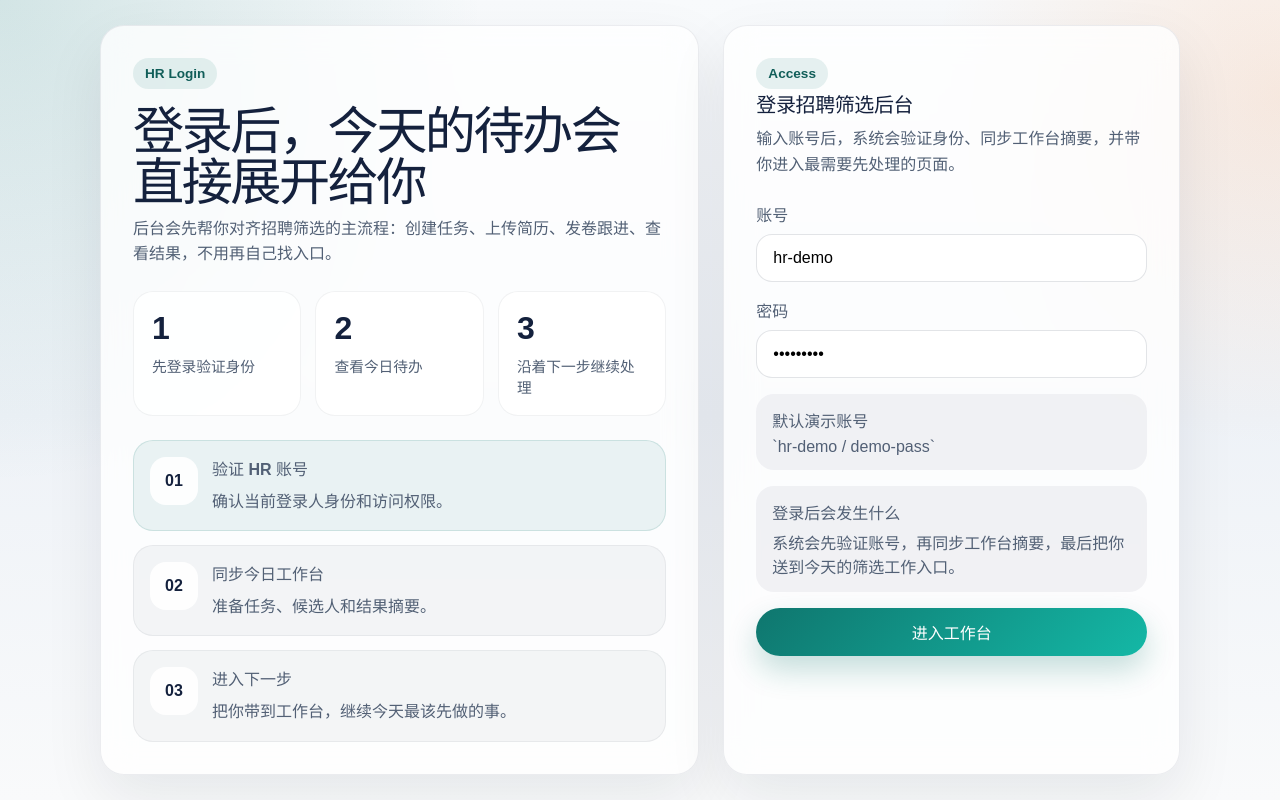
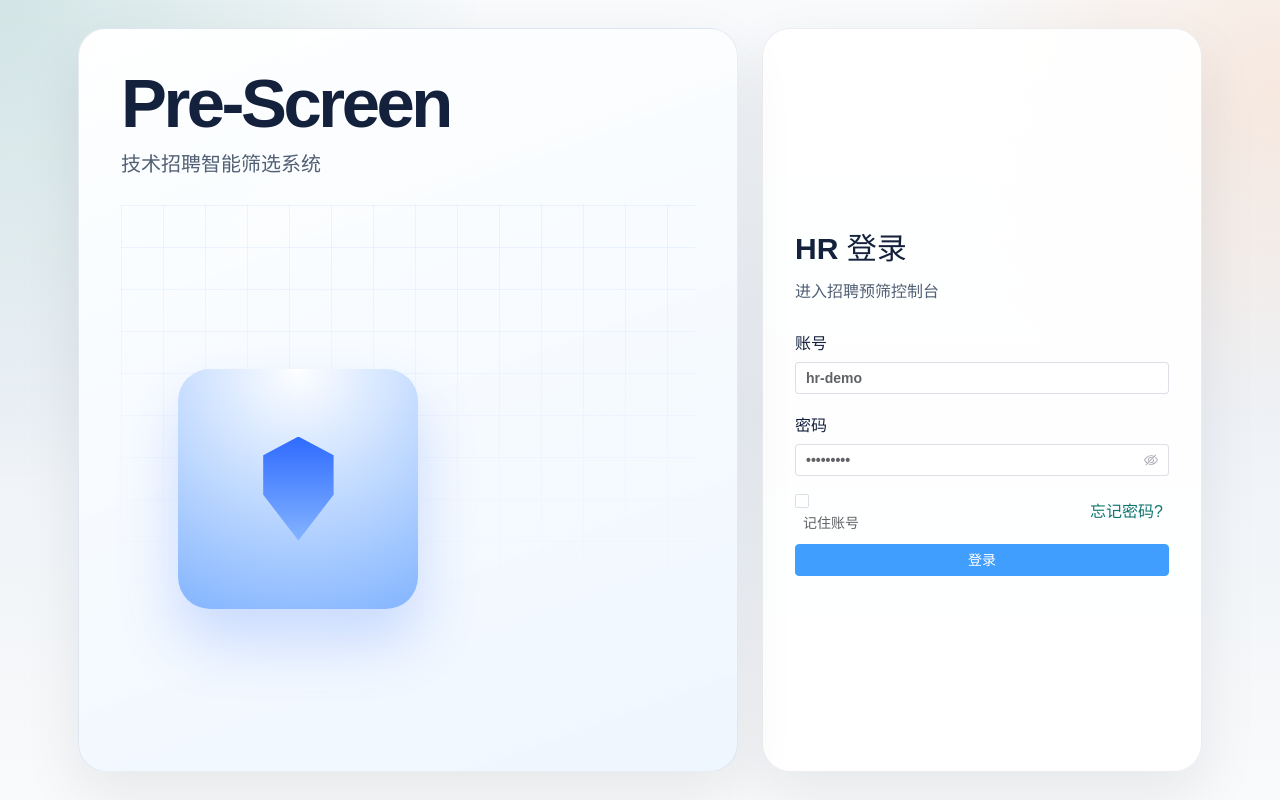
Before and after one commit to Coco422/pre-screen, a Vue app in the folder apps/web/: page /login in a window 1280 px wide. Built offline with nearby package versions, Linux system fonts and the light colour scheme; no server answers.

Commit message:
feat: redesign hr login page

```diff
--- a/apps/web/src/styles.css
+++ b/apps/web/src/styles.css
@@ -417,3 +417,145 @@ select:disabled {
     flex-direction: column;
   }
 }
+
+.login-screen {
+  display: grid;
+  grid-template-columns: minmax(0, 1.1fr) minmax(380px, 440px);
+  gap: 24px;
+  min-height: 100vh;
+  padding: 28px;
+  width: min(1180px, 100%);
+  margin: 0 auto;
+  align-items: stretch;
+}
+
+.login-screen__brand,
+.login-card {
+  border: 1px solid var(--line);
+  border-radius: 28px;
+  background: rgba(255, 255, 255, 0.92);
+  box-shadow: var(--shadow);
+}
+
+.login-screen__brand {
+  position: relative;
+  overflow: hidden;
+  padding: 42px;
+  background: linear-gradient(160deg, rgba(255, 255, 255, 0.96) 0%, rgba(238, 246, 255, 0.98) 100%);
+}
+
+.login-screen__copy {
+  position: relative;
+  z-index: 1;
+}
+
+.login-screen__copy h1 {
+  margin: 0;
+  font-size: clamp(3rem, 6vw, 4.3rem);
+  letter-spacing: -0.05em;
+  line-height: 0.95;
+}
+
+.login-screen__copy p {
+  margin: 12px 0 0;
+  color: var(--ink-soft);
+  font-size: clamp(1.05rem, 2vw, 1.25rem);
+}
+
+.login-hero {
+  position: relative;
+  min-height: 420px;
+  margin-top: 28px;
+}
+
+.login-hero__grid {
+  position: absolute;
+  inset: 0;
+  background-image:
+    linear-gradient(rgba(47, 107, 255, 0.08) 1px, transparent 1px),
+    linear-gradient(90deg, rgba(47, 107, 255, 0.08) 1px, transparent 1px);
+  background-size: 42px 42px;
+  mask-image: linear-gradient(180deg, rgba(0, 0, 0, 0.9), transparent);
+}
+
+.login-hero__shield {
+  position: absolute;
+  left: 10%;
+  bottom: 4%;
+  display: grid;
+  place-items: center;
+  width: 240px;
+  height: 240px;
+  border-radius: 32px;
+  background: radial-gradient(circle at top, rgba(255, 255, 255, 0.85), rgba(102, 163, 255, 0.8));
+  box-shadow: 0 32px 60px rgba(47, 107, 255, 0.22);
+}
+
+.login-hero__shield span {
+  width: 88px;
+  height: 104px;
+  background: linear-gradient(180deg, #2f6bff 0%, #84b4ff 100%);
+  clip-path: polygon(50% 0%, 90% 18%, 90% 56%, 50% 100%, 10% 56%, 10% 18%);
+}
+
+.login-card {
+  display: grid;
+  align-content: center;
+  padding: 36px 32px;
+}
+
+.login-card__header h2 {
+  margin: 0;
+  font-size: 30px;
+}
+
+.login-card__header p {
+  margin: 10px 0 0;
+  color: var(--ink-soft);
+}
+
+.login-form {
+  display: grid;
+  gap: 18px;
+  margin-top: 28px;
+}
+
+.login-form label {
+  display: grid;
+  gap: 8px;
+  font-weight: 600;
+}
+
+.login-form__meta {
+  display: flex;
+  align-items: center;
+  justify-content: space-between;
+  gap: 16px;
+  color: var(--ink-soft);
+}
+
+.login-form__meta button {
+  border: 0;
+  background: transparent;
+  color: var(--accent);
+  cursor: pointer;
+}
+
+.login-form__submit {
+  width: 100%;
+}
+
+@media (max-width: 960px) {
+  .login-screen {
+    grid-template-columns: 1fr;
+  }
+
+  .login-hero {
+    min-height: 300px;
+  }
+
+  .login-hero__shield {
+    width: 190px;
+    height: 190px;
+  }
+}
--- a/apps/web/src/views/admin/AdminLoginView.vue
+++ b/apps/web/src/views/admin/AdminLoginView.vue
@@ -1,274 +1,138 @@
 <template>
-  <div class="shell-page login-page">
-    <section class="login-layout">
-      <article class="glass-card login-story">
-        <div class="pill">HR Login</div>
-        <h1 class="login-title">登录后，今天的待办会直接展开给你</h1>
-        <p class="section-copy">后台会先帮你对齐招聘筛选的主流程：创建任务、上传简历、发卷跟进、查看结果，不用再自己找入口。</p>
-
-        <div class="story-metrics">
-          <article class="metric-tile">
-            <div class="metric-value">1</div>
-            <div class="metric-label">先登录验证身份</div>
-          </article>
-          <article class="metric-tile">
-            <div class="metric-value">2</div>
-            <div class="metric-label">查看今日待办</div>
-          </article>
-          <article class="metric-tile">
-            <div class="metric-value">3</div>
-            <div class="metric-label">沿着下一步继续处理</div>
-          </article>
+  <div class="login-screen">
+    <section class="login-screen__brand">
+      <div class="login-screen__copy">
+        <h1>Pre-Screen</h1>
+        <p>技术招聘智能筛选系统</p>
       </div>
 
-        <div class="story-steps">
-          <article
-            v-for="(step, index) in workflowSteps"
-            :key="step.title"
-            class="story-step"
-            :class="{ 'story-step--active': index <= completedStepIndex }"
-          >
-            <div class="story-step__index">0{{ index + 1 }}</div>
-            <div class="story-step__body">
-              <strong>{{ step.title }}</strong>
-              <span>{{ step.copy }}</span>
+      <div class="login-hero" aria-hidden="true">
+        <div class="login-hero__grid"></div>
+        <div class="login-hero__shield">
+          <span></span>
         </div>
-          </article>
       </div>
-      </article>
+    </section>
 
-      <section class="glass-card login-card">
-        <div class="pill">Access</div>
-        <h2 class="section-title">登录招聘筛选后台</h2>
-        <p class="section-copy">输入账号后，系统会验证身份、同步工作台摘要，并带你进入最需要先处理的页面。</p>
+    <section class="login-card">
+      <header class="login-card__header">
+        <h2>HR 登录</h2>
+        <p>进入招聘预筛控制台</p>
+      </header>
 
       <form class="login-form" @submit.prevent="submit">
-          <label class="field">
+        <label>
           <span>账号</span>
-            <input v-model="username" class="soft-input" placeholder="hr-demo" :disabled="submitting" />
-          </label>
-          <label class="field">
-            <span>密码</span>
-            <input v-model="password" class="soft-input" type="password" placeholder="demo-pass" :disabled="submitting" />
+          <el-input
+            v-model="username"
+            name="username"
+            autocomplete="username"
+            placeholder="请输入账号"
+            :disabled="submitting"
+          />
         </label>
 
-          <div class="login-hint">
-            <strong>默认演示账号</strong>
-            <span>`hr-demo / demo-pass`</span>
+        <label>
+          <span>密码</span>
+          <el-input
+            v-model="password"
+            name="password"
+            type="password"
+            show-password
+            autocomplete="current-password"
+            placeholder="请输入密码"
+            :disabled="submitting"
+          />
+        </label>
+
+        <div class="login-form__meta">
+          <el-checkbox v-model="rememberMe">记住账号</el-checkbox>
+          <button type="button" @click="handleForgotPassword">忘记密码?</button>
         </div>
 
-          <div class="login-feedback" :class="{ 'login-feedback--active': submitting, 'login-feedback--error': Boolean(errorMessage) }">
-            <strong>{{ feedbackTitle }}</strong>
-            <span>{{ feedbackCopy }}</span>
-          </div>
+        <el-alert v-if="errorMessage" :title="errorMessage" type="error" show-icon :closable="false" />
 
-          <div v-if="errorMessage" class="error-banner">{{ errorMessage }}</div>
-
-          <button class="primary-btn login-btn" type="submit" :disabled="submitting">
-            {{ submitting ? "正在登录并同步工作台..." : "进入工作台" }}
-          </button>
+        <el-button class="login-form__submit" type="primary" native-type="submit" :loading="submitting">
+          登录
+        </el-button>
       </form>
-      </section>
     </section>
   </div>
 </template>
 
 <script setup lang="ts">
-import { computed, onBeforeUnmount, ref } from "vue";
+import { ElMessage } from "element-plus";
+import { onMounted, ref, watch } from "vue";
 import { useRouter } from "vue-router";
 
 import { useAdminSessionStore } from "../../stores/adminSession";
 
+const STORAGE_KEY = "pre-screen:admin-login-username";
 const router = useRouter();
 const sessionStore = useAdminSessionStore();
 const username = ref("hr-demo");
 const password = ref("demo-pass");
+const rememberMe = ref(false);
 const submitting = ref(false);
 const errorMessage = ref("");
-const progressStepIndex = ref(-1);
+const hydrated = ref(false);
 
-const workflowSteps = [
-  { title: "验证 HR 账号", copy: "确认当前登录人身份和访问权限。" },
-  { title: "同步今日工作台", copy: "准备任务、候选人和结果摘要。" },
-  { title: "进入下一步", copy: "把你带到工作台，继续今天最该先做的事。" }
-];
+function readRememberedUsername() {
+  if (typeof window === "undefined") {
+    return "";
+  }
 
-let progressTimer: number | undefined;
+  return window.localStorage.getItem(STORAGE_KEY) ?? "";
+}
 
-const completedStepIndex = computed(() => Math.max(progressStepIndex.value, 0));
-const feedbackTitle = computed(() => {
-  if (errorMessage.value) {
-    return "登录没有成功";
+function syncRememberedUsername() {
+  if (typeof window === "undefined") {
+    return;
   }
-  if (submitting.value) {
-    return workflowSteps[Math.min(progressStepIndex.value, workflowSteps.length - 1)]?.title ?? "正在登录";
+
+  const value = username.value.trim();
+  if (rememberMe.value && value) {
+    window.localStorage.setItem(STORAGE_KEY, value);
+    return;
   }
-  return "登录后会发生什么";
-});
-const feedbackCopy = computed(() => {
-  if (errorMessage.value) {
-    return "请检查账号密码，或稍后重试。登录成功后你会直接看到今日待办和建议下一步。";
+
+  window.localStorage.removeItem(STORAGE_KEY);
 }
-  if (submitting.value) {
-    return workflowSteps[Math.min(progressStepIndex.value, workflowSteps.length - 1)]?.copy ?? "系统正在为你准备工作台。";
+
+function handleForgotPassword() {
+  ElMessage.info("请联系管理员重置密码。");
 }
-  return "系统会先验证账号，再同步工作台摘要，最后把你送到今天的筛选工作入口。";
+
+onMounted(() => {
+  const rememberedUsername = readRememberedUsername();
+
+  if (rememberedUsername) {
+    username.value = rememberedUsername;
+    rememberMe.value = true;
+  }
+
+  hydrated.value = true;
 });
 
-function startProgressFeedback() {
-  window.clearInterval(progressTimer);
-  progressStepIndex.value = 0;
-  progressTimer = window.setInterval(() => {
-    progressStepIndex.value = Math.min(progressStepIndex.value + 1, workflowSteps.length - 1);
-  }, 700);
+watch([username, rememberMe], () => {
+  if (!hydrated.value) {
+    return;
   }
 
-function stopProgressFeedback() {
-  window.clearInterval(progressTimer);
-}
+  syncRememberedUsername();
+}, { immediate: true });
 
 async function submit() {
   submitting.value = true;
   errorMessage.value = "";
-  startProgressFeedback();
 
   try {
     await sessionStore.signIn(username.value.trim(), password.value.trim());
-    progressStepIndex.value = workflowSteps.length - 1;
-    await router.replace("/admin");
+    await router.replace("/admin/dashboard");
   } catch (error) {
     errorMessage.value = error instanceof Error ? error.message : "登录失败，请稍后重试。";
   } finally {
     submitting.value = false;
-    stopProgressFeedback();
   }
 }
-
-onBeforeUnmount(() => {
-  stopProgressFeedback();
-});
 </script>
-
-<style scoped>
-.login-page {
-  display: grid;
-  place-items: center;
-}
-
-.login-layout {
-  display: grid;
-  grid-template-columns: minmax(0, 1.05fr) minmax(360px, 0.8fr);
-  gap: 24px;
-  width: min(1080px, 100%);
-}
-
-.login-story,
-.login-card {
-  padding: 32px;
-}
-
-.login-title {
-  margin: 18px 0 0;
-  font-size: clamp(2.2rem, 4vw, 3.4rem);
-  line-height: 0.98;
-  letter-spacing: -0.05em;
-}
-
-.story-metrics {
-  display: grid;
-  grid-template-columns: repeat(3, minmax(0, 1fr));
-  gap: 14px;
-  margin-top: 24px;
-}
-
-.story-steps {
-  display: grid;
-  gap: 14px;
-  margin-top: 24px;
-}
-
-.story-step {
-  display: grid;
-  grid-template-columns: auto minmax(0, 1fr);
-  gap: 14px;
-  align-items: start;
-  padding: 16px;
-  border-radius: 20px;
-  background: rgba(20, 33, 61, 0.04);
-  border: 1px solid rgba(20, 33, 61, 0.06);
-}
-
-.story-step--active {
-  background: rgba(15, 118, 110, 0.08);
-  border-color: rgba(15, 118, 110, 0.14);
-}
-
-.story-step__index {
-  display: inline-flex;
-  align-items: center;
-  justify-content: center;
-  min-width: 48px;
-  height: 48px;
-  border-radius: 16px;
-  background: rgba(255, 255, 255, 0.9);
-  font-weight: 700;
-}
-
-.story-step__body {
-  display: grid;
-  gap: 6px;
-  color: var(--ink-soft);
-  line-height: 1.6;
-}
-
-.login-form {
-  display: grid;
-  gap: 16px;
-  margin-top: 24px;
-}
-
-.field {
-  display: grid;
-  gap: 8px;
-  color: var(--ink-soft);
-}
-
-.login-hint,
-.login-feedback {
-  display: grid;
-  gap: 6px;
-  padding: 14px 16px;
-  border-radius: 18px;
-  background: rgba(20, 33, 61, 0.05);
-  color: var(--ink-soft);
-}
-
-.login-feedback--active {
-  background: rgba(15, 118, 110, 0.12);
-  color: var(--accent-strong);
-}
-
-.login-feedback--error {
-  background: rgba(220, 38, 38, 0.1);
-  color: var(--danger);
-}
-
-.error-banner {
-  padding: 12px 14px;
-  border-radius: 16px;
-  background: rgba(220, 38, 38, 0.1);
-  color: var(--danger);
-}
-
-.login-btn {
-  width: 100%;
-  justify-content: center;
-}
-
-@media (max-width: 960px) {
-  .login-layout,
-  .story-metrics {
-    grid-template-columns: 1fr;
-  }
-}
-</style>
```
Also changed, not shown: 1 other file (tests, documents, lock files or other folders). Lines whose indentation alone changed are shown as unchanged.
